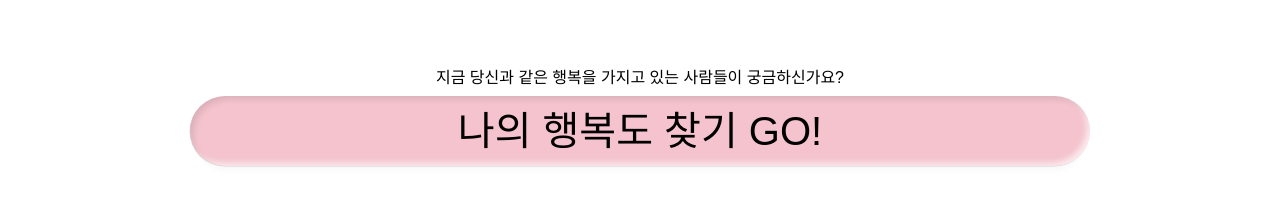
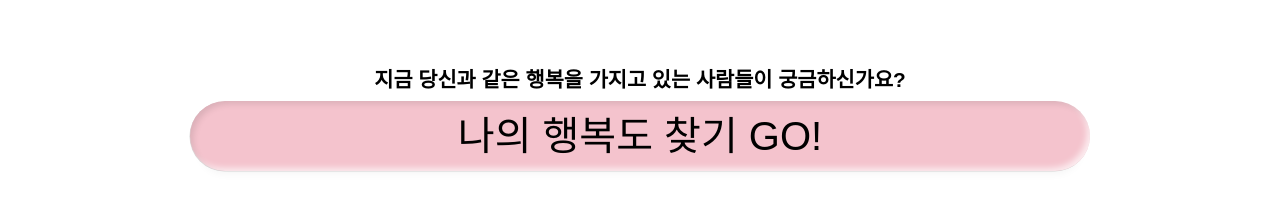
Before and after one commit to ParkSuJeong74/HappinessTi, a React (Create React App) app in the folder front/: page / in a window 1280 px wide. Shown: the part 2986-3207 px from the top of the page. Built offline with nearby package versions, Linux system fonts and the light colour scheme; no server answers; the HTML template or start-up script is replaced by a standard one; a web font is replaced by a local one.

Commit message:
chore: loading중 글자 가운데로

```diff
--- a/front/src/components/Mypage/Mypage.js
+++ b/front/src/components/Mypage/Mypage.js
@@ -70,11 +70,11 @@ function Mypage() {
   }, []);
 
   // 로딩될 동안에 기다리는 중 gif 띄워놓기?
-  if (!isFetchCompleted) {
+  if(!isFetchCompleted){
     return (
       <div className={Style.loading}>
         <img src={loading} alt="로딩중.." className={Style.loadingImg} />
-        <h1>데이터 불러오는 중입니다...</h1>
+        <h1 className={Style.loadingText}>데이터 불러오는 중입니다...</h1>
       </div>
     );
   }
--- a/front/src/components/mainpage/Intro.jsx
+++ b/front/src/components/mainpage/Intro.jsx
@@ -70,7 +70,7 @@ function Intro({ activeBtn }) {
 
             {/* 설문조사로 이동 버튼 */}
             <Box className={style.guide}>
-                <h1>지금 당신과 같은 행복을 가지고 있는 사람들이 궁금하신가요?</h1>
+                <h1 className={style.guideText}>지금 당신과 같은 행복을 가지고 있는 사람들이 궁금하신가요?</h1>
                 <Link to={ROUTES.QUESTION.link}>
                     <span>나의 행복도 찾기 Go!</span>
                 </Link>
--- a/front/src/srcAssets/style/Mainpage.module.css
+++ b/front/src/srcAssets/style/Mainpage.module.css
@@ -141,6 +141,11 @@
     align-items: center;
     justify-content: center;
     margin-bottom: 20px;
+    font-weight: bolder;
+}
+
+.guideText {
+    font-size: 1.3rem;
 }
 
 .guide a{
--- a/front/src/srcAssets/style/Mypage.module.css
+++ b/front/src/srcAssets/style/Mypage.module.css
@@ -50,3 +50,6 @@
 .loadingImg{
     width: 500px;
 }
+.loadingText{
+    text-align: center;
+}
```
